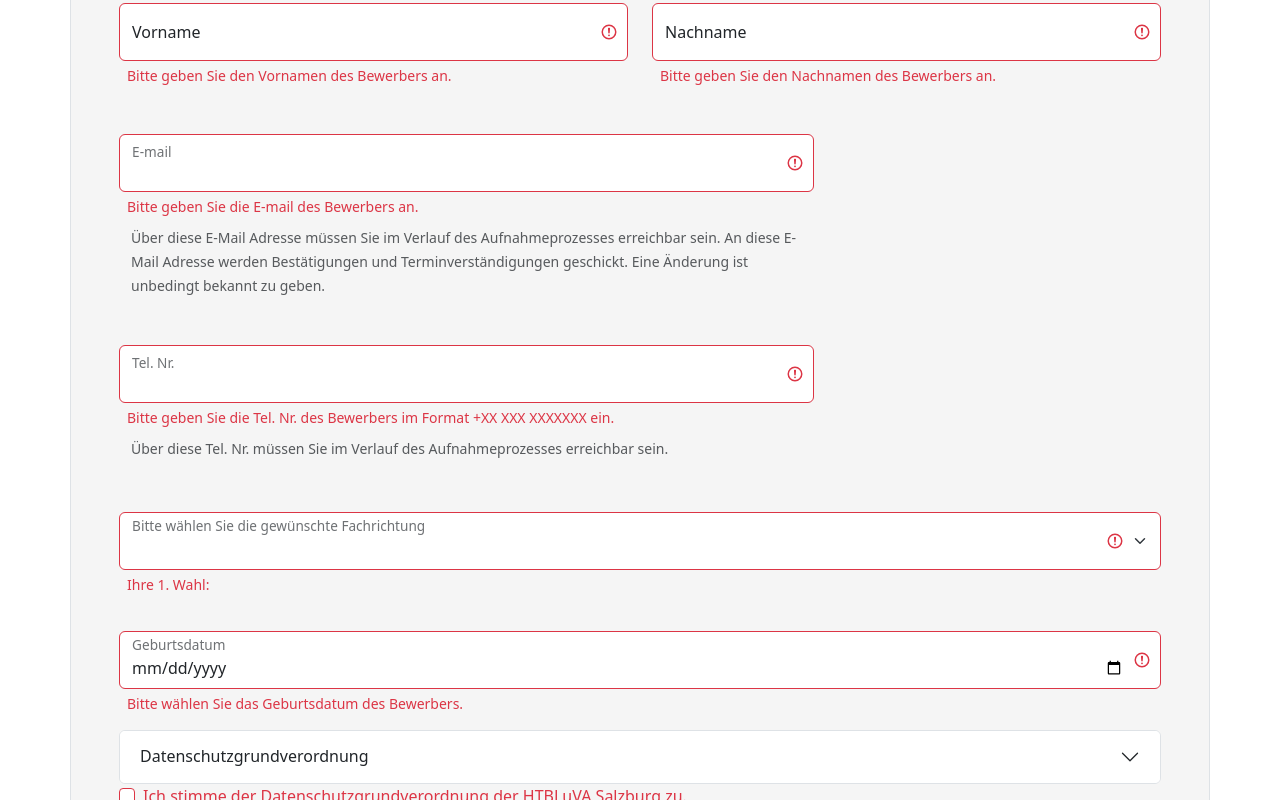
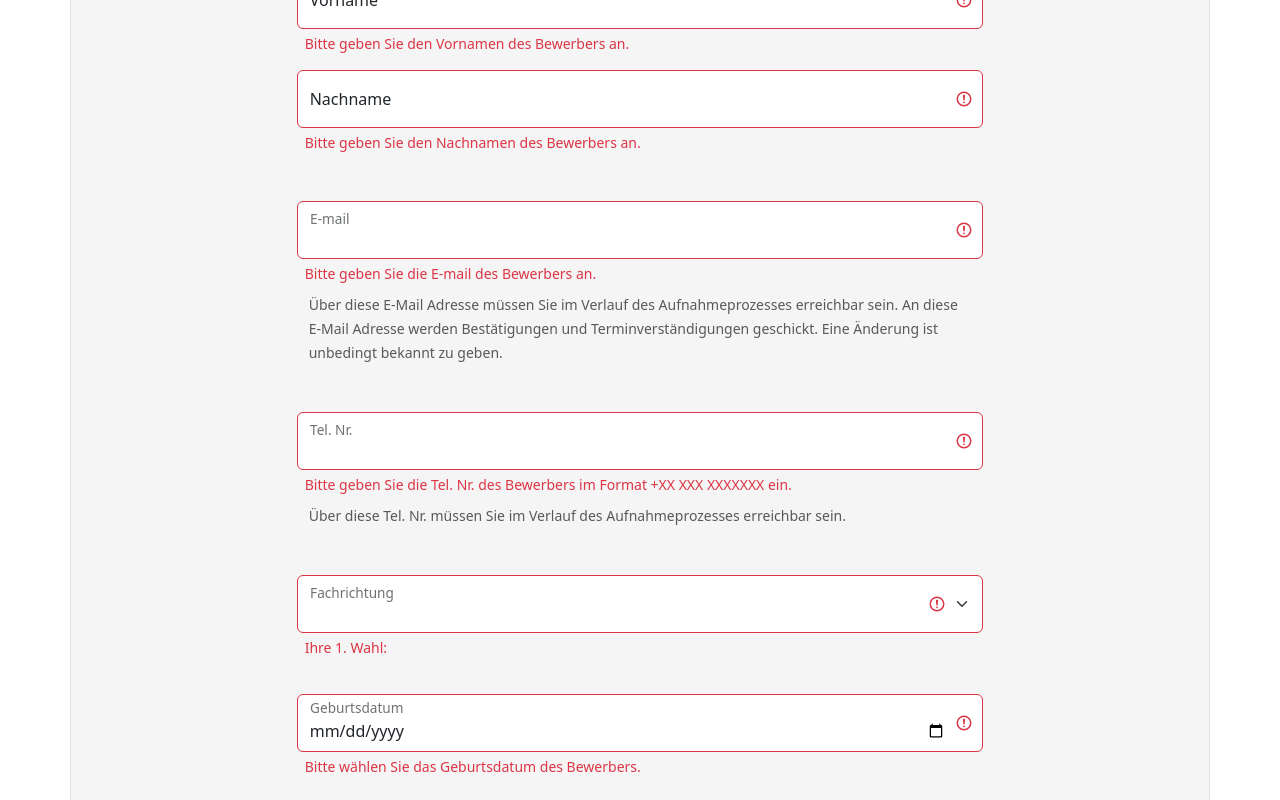
Before and after one commit to DataPhaseDan/HTL_SVS, a React (Vite) app: page / in a window 1280 px wide. Shown: the part 440-1240 px from the top of the page. Built offline with nearby package versions, Linux system fonts and the light colour scheme.

Commit message:
Implement_forms_11

```diff
--- a/src/App.tsx
+++ b/src/App.tsx
@@ -47,9 +47,11 @@ function App() {
   };
   return (
     <Container className="p-5 border" style={{ backgroundColor: "whitesmoke" }}>
+      <Row className="justify-content-center">
+        <Col xs={8} >
           <h2>Anmeldefortschritt</h2>
           <ProgressBar animated now={30} label={`33%`} />
-      <Row>
+
           <h2 className="mt-5 mb-5">Anmeldung an der HTL für Berufstätige</h2>
           <h3 className="mb-5">Schuljahr {currentDate}</h3>
           <p>
@@ -61,9 +63,10 @@ function App() {
             Ausbildungen notwendig.
           </p>
           <Form validated={validated} onSubmit={handleSubmit}>
-          <Col>
-            <Row className="mb-3 mt-5">
-              <Form.Group as={Col} controlId="validationVorname">
+
+
+            <Row className="mb-2 mt-4 ">
+              <Form.Group controlId="validationVorname">
                 <FloatingLabel
                   controlId="formVorname"
                   label="Vorname"
@@ -74,13 +77,13 @@ function App() {
                     placeholder="Vorname"
                     pattern="[A-Z][a-z]*"
                   />
-                  <Form.Control.Feedback type="invalid" className="mx-2">
+                  <Form.Control.Feedback type="invalid" className="mx-2 mb-3">
                     Bitte geben Sie den Vornamen des Bewerbers an.
                   </Form.Control.Feedback>
                 </FloatingLabel>
               </Form.Group>
 
-              <Form.Group as={Col} controlId="validationNachname">
+              <Form.Group controlId="validationNachname">
                 <FloatingLabel
                   controlId="formNachname"
                   label="Nachname"
@@ -97,9 +100,9 @@ function App() {
                 </FloatingLabel>
               </Form.Group>
             </Row>
-          </Col>
 
-          <Col lg={8}>
+
+
             <Form.Group
               as={Col}
               className="mt-5 mb-3"
@@ -167,17 +170,16 @@ function App() {
                 </Container>
               </FloatingLabel>
             </Form.Group>
-          </Col>
+
 
             <Form.Group
-            as={Col}
               className="mb-3 mt-5"
               controlId="validationFachrichtung"
             >
               <FloatingLabel
                 controlId="formSelectFachrichtung"
-              label="Bitte wählen Sie die gewünschte Fachrichtung"
-              className="pt-1 mt-3"
+                label="Fachrichtung"
+                className="mt-5"
               >
                 <Form.Select required>
                   <option></option>
@@ -192,8 +194,8 @@ function App() {
               </FloatingLabel>
             </Form.Group>
 
-          <Row className="mb-3">
-            <Form.Group as={Col} controlId="validationGeburtsdatum">
+            <Row className="mb-5">
+              <Form.Group controlId="validationGeburtsdatum">
                 <FloatingLabel
                   controlId="formGridState"
                   label="Geburtsdatum"
@@ -216,11 +218,11 @@ function App() {
               <Form.Group className="mb-3" id="formGridCheckbox">
                 <Accordion>
                   <Accordion.Item eventKey="0">
-                <Accordion.Header>Datenschutzgrundverordnung</Accordion.Header>
-                <Accordion.Body>
+                    <Accordion.Header className='text-break'>Datenschutzgrundverordnung</Accordion.Header>
+                    <Accordion.Body className="text-wrap">
                       <Container
                         className="mt-2 mb-2 p-3 border 5px solid black"
-                    style={{ whiteSpace: "pre-wrap" }}
+                        style={{  wordWrap:"break-word", whiteSpace: "pre-wrap",overflowWrap: "break-word" }}
                       >
                         <Form.Text id="DsgvoState" muted>
                           <p className="h5">
@@ -313,18 +315,24 @@ function App() {
                     </Accordion.Body>
                   </Accordion.Item>
                 </Accordion>
+
+              </Form.Group>
               <Form.Check
                   required
                   type="checkbox"
                   label="Ich stimme der Datenschutzgrundverordnung der HTBLuVA Salzburg zu."
+                  className="mb-3"
                 />
-          </Form.Group>
 
             <Button variant="success" type="submit">
               Bestätigen
             </Button>
+
+
           </Form>
+        </Col>
       </Row>
+
     </Container>
   );
 }
```
Lines whose indentation alone changed are shown as unchanged.
